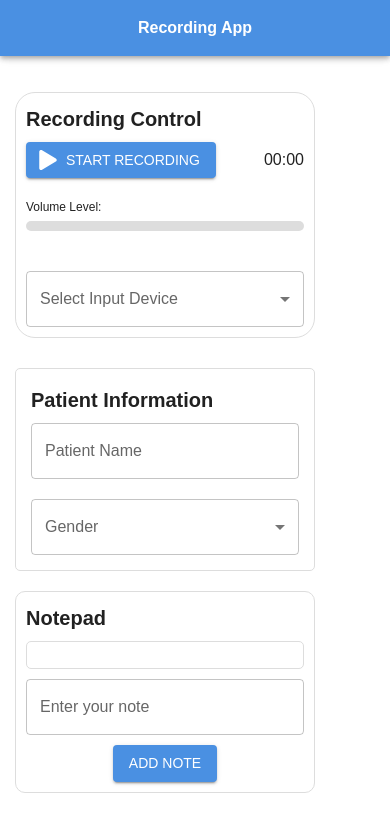
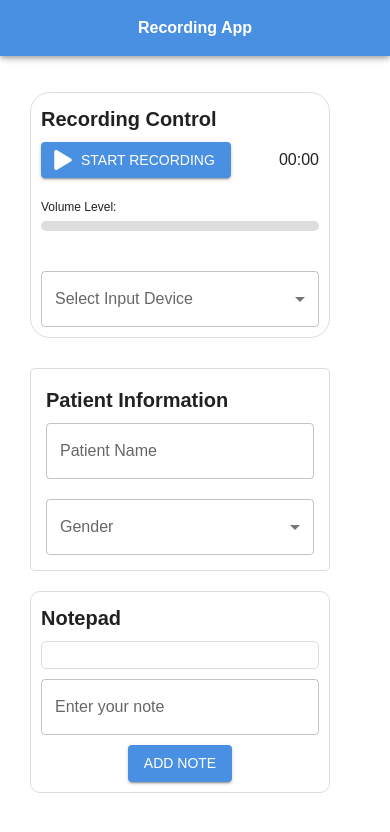
Before and after one commit to YongLi-Qin/recording-app, a React (Vite) app: page / in a window 390 px wide. Shown: the top 832 px of the page. Built offline with nearby package versions, Linux system fonts and the light colour scheme.

Commit message:
Fixing css

```diff
--- a/src/css/ConsultPage.css
+++ b/src/css/ConsultPage.css
@@ -56,7 +56,7 @@
     width: 100%;
     height: 100%;
     margin-top: -60px;
-    margin-left: 15px;
+    margin-left: 10%;
   }
   .main-content {
     flex-direction: column;
```
